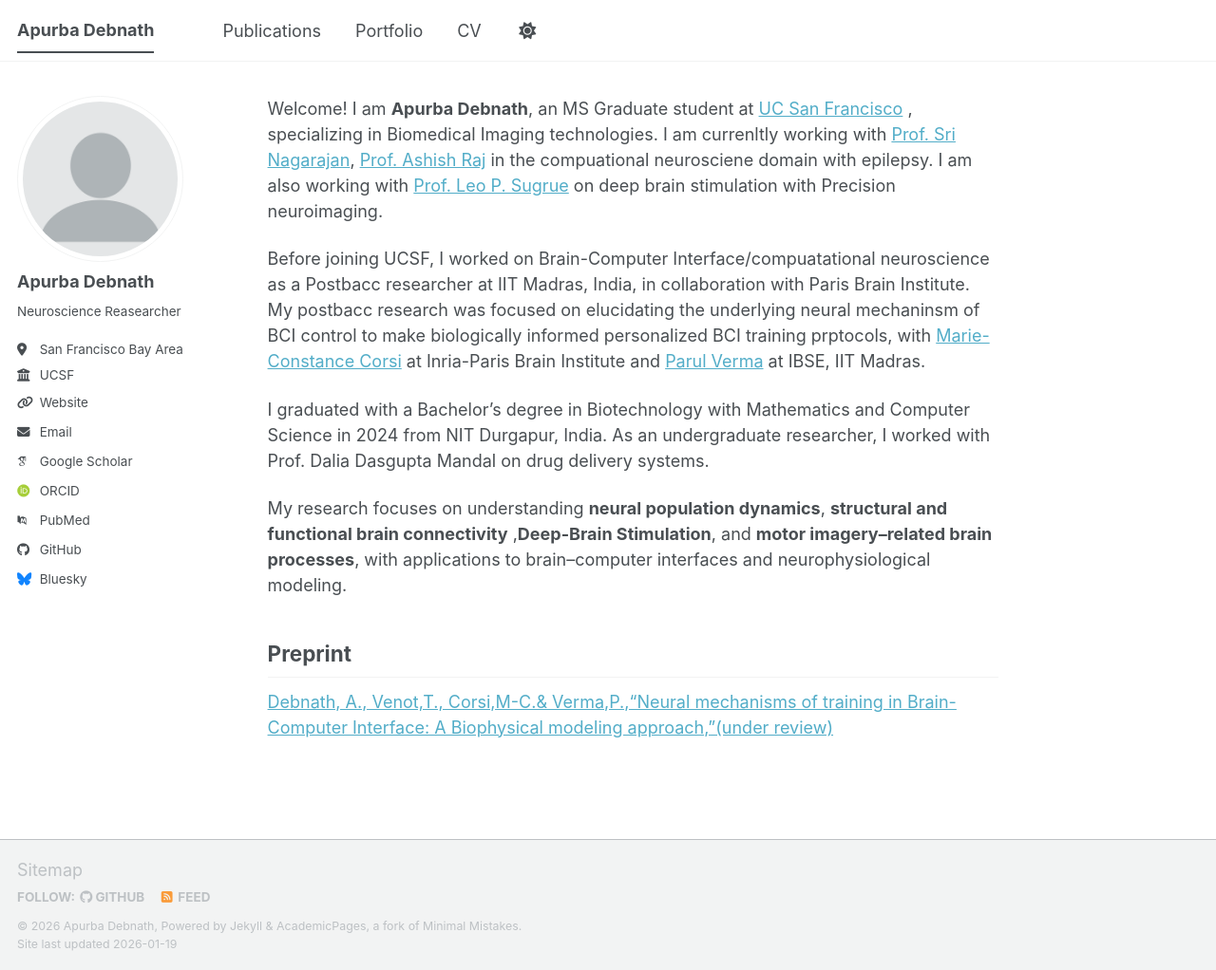
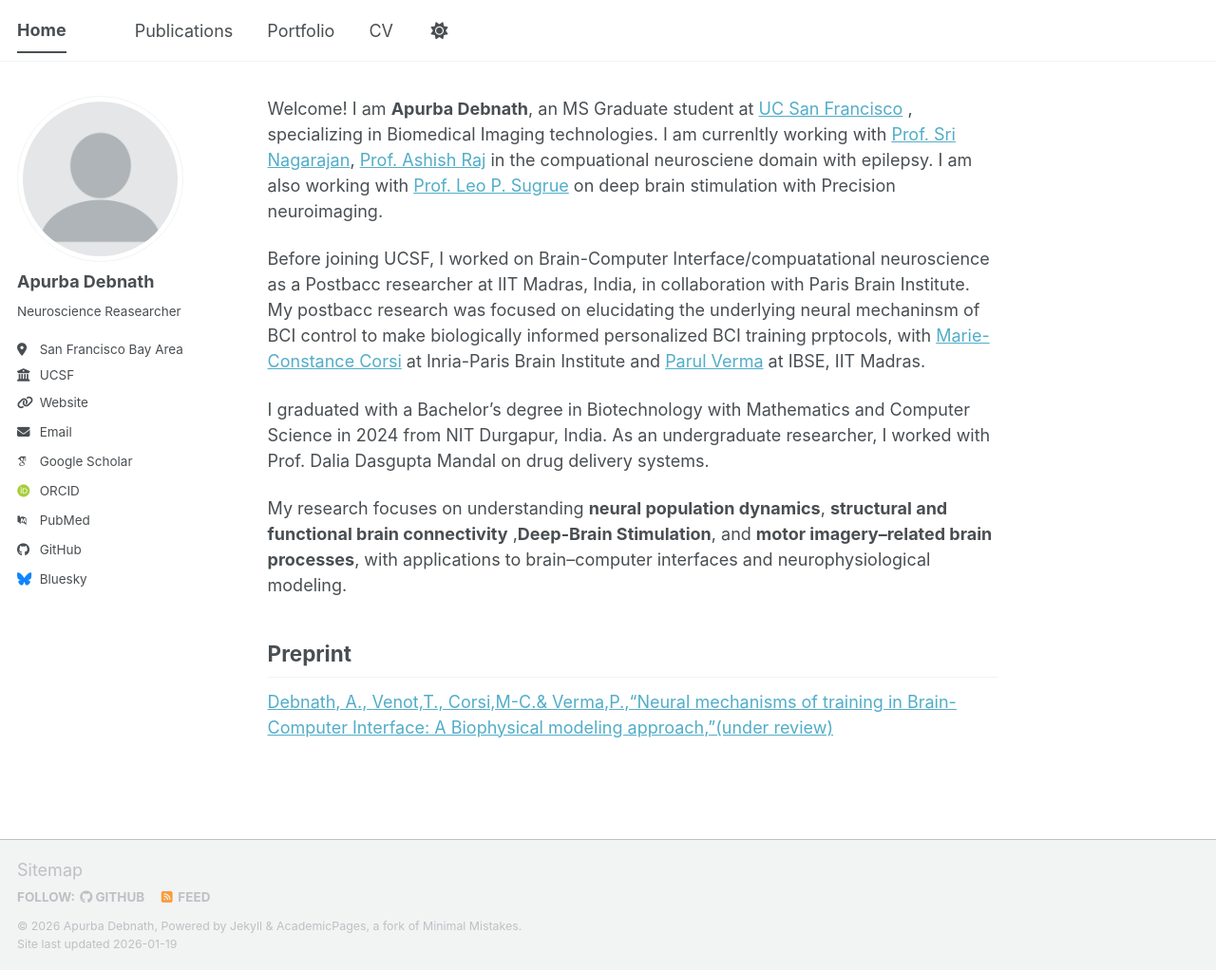
Before and after one commit to ApurbaApd/ApurbaApd.github.io, a Jekyll site: the page built from _pages/about.md, in a window 1280 px wide and 1022 px high. Shown: the whole window at 95% size. Built offline with Jekyll 4.4.1, drawn with Linux system fonts in a browser that asks for light colours; some web fonts are replaced; a script bundle is joined from its source files by our own code; library files that are not in the unit come from our copies.

Commit message:
Change site title and update URL in config

```diff
--- a/_config.yml
+++ b/_config.yml
@@ -9,11 +9,11 @@
 # Basic Site Settings
 locale                   : "en-US"
 site_theme               : "default" # The available themes options are "default", "air", "sunrise", "mint", "dirt" and "contrast"
-title                    : "Apurba Debnath"
+title                    : "Home"
 title_separator          : "-"
 name                     : &name "Apurba Debnath"
 description              : &description "Academic portfolio"   # Update this with a general description of your site, this is the default if not overridden by a page
-url                      : https://ApurbaApd.github.io # The base hostname & protocol for your site e.g. "https://[your GitHub username].github.io",
+url                      : "https://ApurbaApd.github.io" # The base hostname & protocol for your site e.g. "https://[your GitHub username].github.io",
                                                            # or if you already have some other page hosted on Github then use "https://[your GitHub username].github.io/[Your Repo Name]"
 baseurl                  : "" # the subpath of your site, e.g. "/blog"
 repository               : "academicpages/academicpages.github.io"
```
